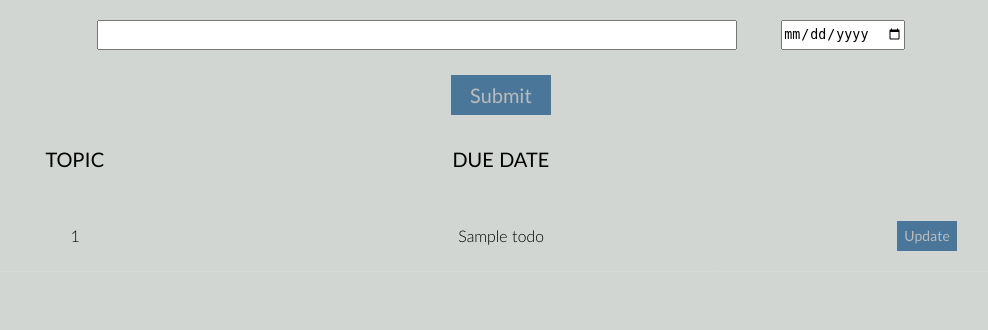
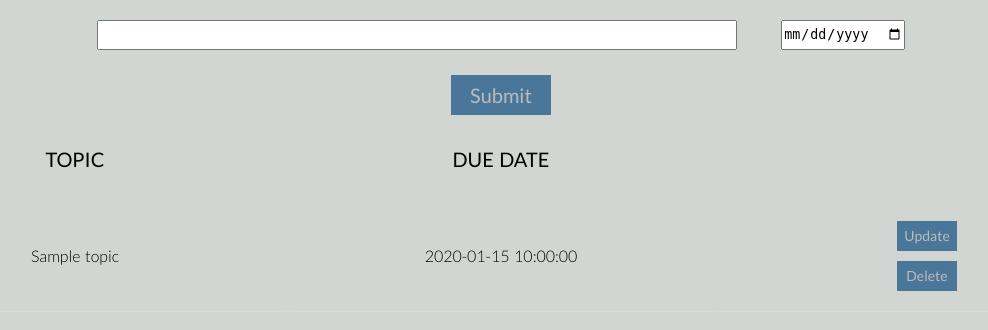
Before and after one commit to fuadh246/TODO_py, a Flask app: template templates/index.html in a window 1280 px wide. Shown: the part 89-419 px from the top of the page, without its empty margins (139-1127 px from the left). Run offline with Flask 2, Linux system fonts and the light colour scheme; the template is opened without the code that fills it: most values are stand-ins (such as "Sample title", 1, 10 or a date in 2020).

Commit message:
delete btn is working

```diff
--- a/app.py
+++ b/app.py
@@ -1,19 +1,24 @@
 from crypt import methods
-from flask import Flask, render_template, request, redirect, url_for,session
+from flask import Flask, render_template, request, redirect, url_for, session
 import os
 import pymongo
-MONGODB_URI ='mongodb+srv://fuad:Fuad@todopy.z78my1s.mongodb.net/?retryWrites=true&w=majority'
+from bson.objectid import ObjectId
+MONGODB_URI = 'mongodb+srv://fuad:Fuad@todopy.z78my1s.mongodb.net/?retryWrites=true&w=majority'
 client = pymongo.MongoClient(MONGODB_URI)
 db = client.TODOpy
 app = Flask(__name__)
 app.config['SEND_FILE_MAX_AGE_DEFAULT'] = 0
 
 todo_list = list()
-@app.route('/' , methods= ['GET','POST']) # this decorator create the home route
+
+
+# this decorator create the home route
+@app.route('/', methods=['GET', 'POST'])
 def home():
-    show_data()
+    # show_data()
+    tasks = db.tasks.find()
     if request.method == 'GET':
-        return render_template('index.html', title='TODOpy',todo_list=todo_list)
+        return render_template('index.html', title='TODOpy', tasks=tasks)
     if request.method == 'POST':
         topic = request.form['topic']
         due_date = request.form['date']
@@ -21,20 +26,24 @@ def home():
             db.tasks.insert_one({'topic': topic, 'due_date': due_date})
             return redirect('/')
         else:
-            return render_template('index.html', title='TODOpy',todo_list=todo_list)
+            return render_template('index.html', title='TODOpy', tasks=tasks)
 
-@app.route('/update', methods= ['GET','POST'])
+#methods=['GET', 'POST']
+
+
+@app.route('/update', methods=['GET', 'POST'])
 def update():
-    return render_template('update.html',title='TODOpy')
+    return render_template('update.html', title='TODOpy')
 
-def show_data():
-    collection = db['tasks']
-    datas = collection.find({})
-    for data in datas:
-        if (data['topic'],data['due_date']) not in todo_list:
-            todo_list.append((data['topic'],data['due_date']))
+
+@app.route('/<id>/delete/', methods=['POST'])
+def delete(id):
+    db.tasks.delete_one({"_id": ObjectId(id)})
+    return redirect('/')
 
 
 if __name__ == '__main__':
-    port = int(os.environ.get("PORT",5000))
-    app.run(debug=True,host='0.0.0.0',port=port)
+    port = int(os.environ.get("PORT", 5000))
+    app.run(debug=True, host='0.0.0.0', port=port)
+
+# onclick="return confirm('Are you sure you want to delete this entry?')">
--- a/templates/index.html
+++ b/templates/index.html
@@ -13,13 +13,16 @@
       <th>Due Date</th>
     </tr>
     <tr>
-      {% for todo in todo_list%}
+      {% for task in tasks%}
     <tr>
-      <td>{{todo[0]}}</td>
-      <td>{{todo[1]}}</td>
+      <td>{{task['topic']}}</td>
+      <td>{{task['due_date']}}</td>
       <td id="button_table">
         <form action="{{url_for('update')}}" , method="POST" class="form">
           <button class="btn2">Update</button>
+        </form>
+        <form method="POST" action="{{ url_for('delete', id=task['_id']) }}">
+          <button class="btn2">Delete</button>
         </form>
       </td>
     </tr>
```
Also changed, not shown: 3 other files.
